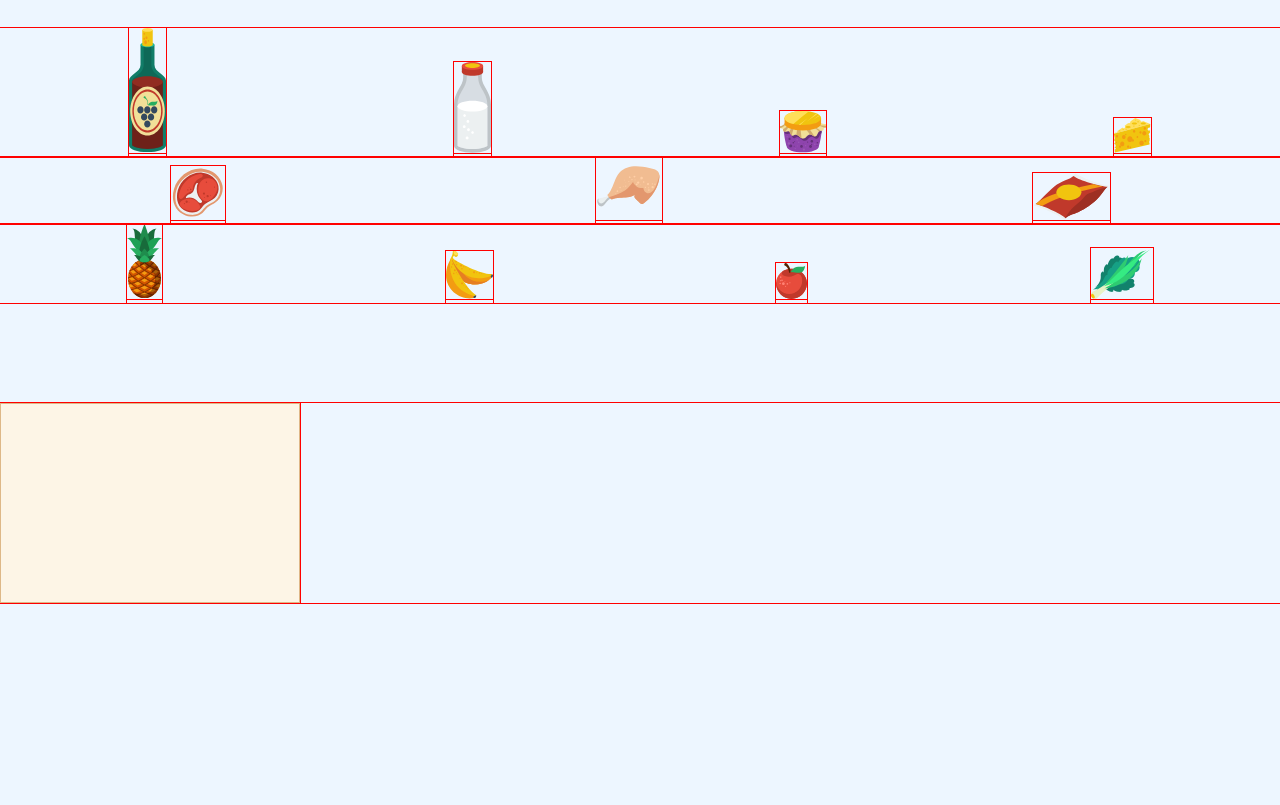
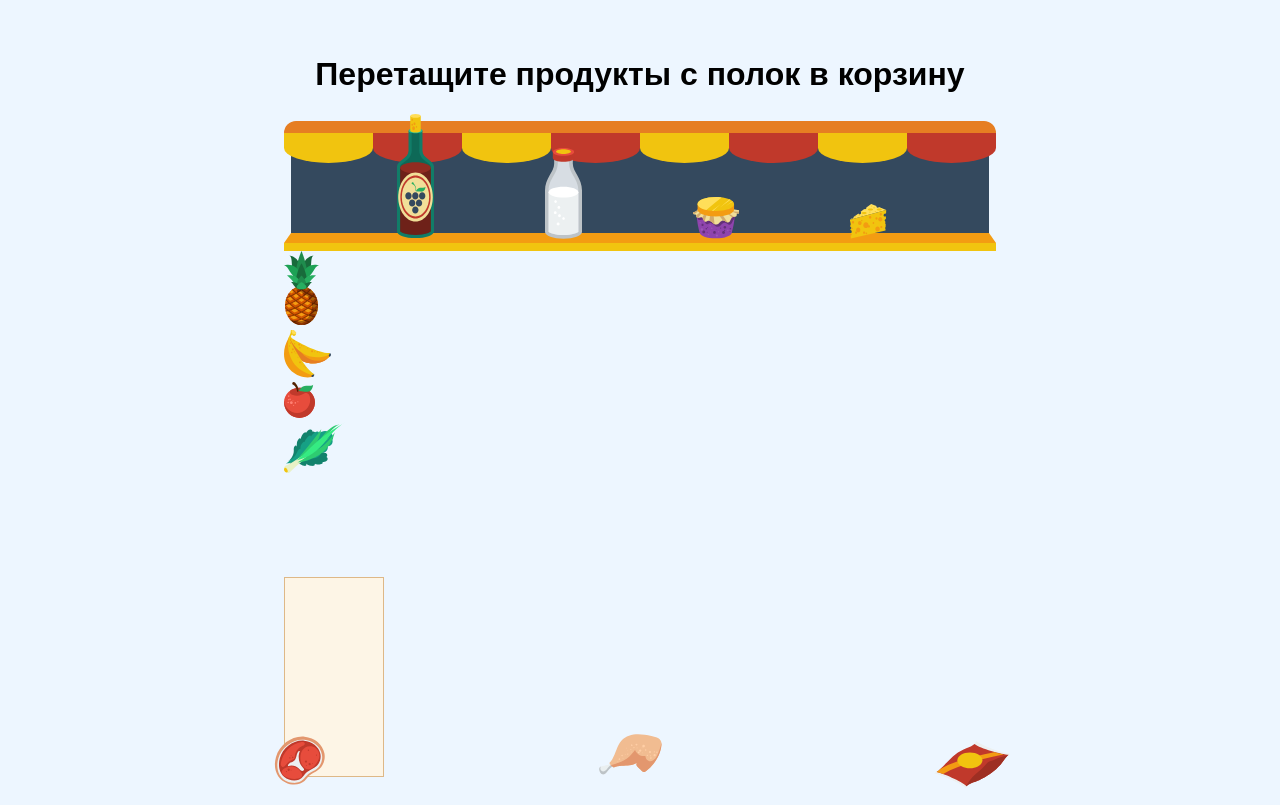
Before and after one commit to AlexanderMorugin/vanilla-js-market, a plain HTML site: page index.html in a window 1280 px wide. Drawn offline with Linux system fonts and the light colour scheme.

Commit message:
began to make html and css coding

```diff
--- a/blocks/cart/cart.css
+++ b/blocks/cart/cart.css
@@ -1,5 +1,5 @@
 .cart {
-  width: 300px;
+  width: 100px;
   height: 200px;
   background: oldlace;
   border: 1px solid burlywood;
--- a/blocks/content/content.css
+++ b/blocks/content/content.css
@@ -1,19 +1,4 @@
 .content {
-  position: relative;
-  padding-top: 28px;
-  /* background: #edf6ff;
-  width: 100%;
-  max-width: 1280px;
-  margin: 0 auto; */
-
-  /* width: 100%; */
-  /* max-width: 276px;
-  margin: 0 auto; */
+  /* position: relative; */
   /* padding-top: 28px; */
 }
-
-/* @media screen and (max-width: 768px) {
-  .content {
-    padding: 0;
-  }
-} */
--- /dev/null
+++ b/blocks/header/header.css
@@ -0,0 +1,5 @@
+.header {
+  display: flex;
+  justify-content: center;
+  padding: 28px;
+}
--- a/blocks/shelf/__item/_dragged/shelf__item_dragged.css
+++ b/blocks/list/__item/_dragged/list__item_dragged.css
@@ -1,3 +1,3 @@
-.shelf__item_dragged {
+.list__item_dragged {
   transform: scale(1.5);
 }
--- a/blocks/shelf/__item/shelf__item.css
+++ b/blocks/list/__item/list__item.css
@@ -1,3 +1,3 @@
-.shelf__item {
+.list__item {
   cursor: grab;
 }
--- a/blocks/shelf/shelf.css
+++ b/blocks/list/list.css
@@ -1,6 +1,6 @@
-.shelf {
+.list {
   display: flex;
-  gap: 30px;
+  gap: 5px;
   justify-content: space-around;
   align-items: flex-end;
 }
--- a/blocks/market/market.css
+++ /dev/null
@@ -1,5 +0,0 @@
-.market {
-  width: 100%;
-  margin: 0 auto;
-  padding: 28px 44px;
-}
--- a/blocks/page/page.css
+++ b/blocks/page/page.css
@@ -1,9 +1,9 @@
 .page {
   background: #edf6ff;
   width: 100%;
-  max-width: 1280px;
+  max-width: 768px;
   margin: 0 auto;
-  /* padding-top: 28px; */
+  padding: 28px;
 
   /*
   -webkit-font-smoothing: antialiased;
--- /dev/null
+++ b/blocks/shelf-base/shelf-base.css
@@ -0,0 +1,4 @@
+.shelf-base {
+  background: #f1c40f;
+  min-height: 8px;
+}
--- /dev/null
+++ b/blocks/shelf-cover/shelf-cover.css
@@ -0,0 +1,8 @@
+.shelf-cover {
+  border-bottom: 10px solid #f39c12;
+  border-left: 7px solid transparent;
+  border-right: 7px solid transparent;
+  height: 0;
+  width: 100%;
+  padding-bottom: 5px;
+}
--- /dev/null
+++ b/blocks/shelf-top/__header/shelf-top__header.css
@@ -0,0 +1,6 @@
+.shelf-top__header {
+  background: #e67e22;
+  min-height: 12px;
+  border-top-left-radius: 30px;
+  border-top-right-radius: 30px;
+}
--- /dev/null
+++ b/blocks/shelf-top/shelf-top.css
@@ -0,0 +1,4 @@
+.shelf-top {
+  /* position: relative; */
+  /* height: 204px; */
+}
--- a/index.html
+++ b/index.html
@@ -6,37 +6,56 @@
     <meta name="description" content="Яндекс Крауд. Магазин" />
     <meta name="author" content="Александр Моругин" />
     <meta name="keywords" content="html, css, javascript" />
+    <link rel="icon" href="./assets/images/img-jam.svg" />
     <title>Яндекс Крауд. Магазин</title>
     <link rel="stylesheet" type="text/css" href="./pages/index.css" />
   </head>
   <body class="page">
+    <header class="header">
+      <h1>Перетащите продукты с полок в корзину</h1>
+    </header>
     <main class="content">
-      <section>
-        <ul id="shelf-top" class="shelf">
-          <!-- Здесь будут вставляться продукты -->
+      <section class="shelf-top">
+        <ul class="umbrella">
+          <li class="umbrella__item"></li>
+          <li class="umbrella__item"></li>
+          <li class="umbrella__item"></li>
+          <li class="umbrella__item"></li>
+          <li class="umbrella__item"></li>
+          <li class="umbrella__item"></li>
+          <li class="umbrella__item"></li>
+          <li class="umbrella__item"></li>
         </ul>
+
+        <div class="shelf-top__header"></div>
+
+        <div class="back"></div>
+
+        <div class="shelf-cover"></div>
+        <div class="shelf-base">
+          <ul id="list-top" class="list">
+            <!-- Здесь будут вставляться продукты -->
+          </ul>
+        </div>
       </section>
 
-      <section>
-        <ul id="shelf-middle" class="shelf">
-          <!-- Здесь будут вставляться продукты -->
-        </ul>
+      <section class="shelf-middle">
+        <ul id="list-middle" class="list">
+      <!-- Здесь будут вставляться продукты -->
+      </ul>
       </section>
 
-      <section>
-        <ul id="shelf-bottom" class="shelf">
-          <!-- Здесь будут вставляться продукты -->
-        </ul>
-      </section>
-
-      <section class="bottom">
-        <div class="cart">
-          <a href="https://lavka.yandex.ru/" target="_blank" class="button"
-            >Оплатить корзину</a
-          >
-        </div>
+      <section class="shelf-bottom">
+        <ul id="list-bottom" class="shelf">
+      <!-- Здесь будут вставляться продукты -->
+      </ul>
       </section>
     </main>
+    <div class="cart">
+      <a href="https://lavka.yandex.ru/" target="_blank" class="button"
+        >Оплатить корзину</a
+      >
+    </div>
     <script src="./scripts/index.js"></script>
   </body>
 </html>
--- a/pages/index.css
+++ b/pages/index.css
@@ -1,18 +1,106 @@
 @import url(../blocks/page/page.css);
-@import url(../blocks/content/content.css);
-@import url(../blocks/shelf/shelf.css);
-@import url(../blocks/shelf/__item/shelf__item.css);
-@import url(../blocks/shelf/__item/_dragged/shelf__item_dragged.css);
+@import url(../blocks/header/header.css);
+/* @import url(../blocks/content/content.css); */
+/* @import url(../blocks/shelf-top/shelf-top.css);
+@import url(../blocks/shelf-top/__header/shelf-top__header.css);
+@import url(../blocks/shelf-top/__umbrella/shelf-top__umbrella.css);
+@import url(../blocks/shelf-top/__item/shelf-top__item.css);
+
+@import url(../blocks/shelf-top/__back/shelf-top__back.css); */
+
+/* @import url(../blocks/shelf-base/shelf-base.css);
+@import url(../blocks/shelf-cover/shelf-cover.css); */
+
+/* @import url(../blocks/list/list.css);
+@import url(../blocks/list/__item/list__item.css);
+@import url(../blocks/list/__item/_dragged/list__item_dragged.css); */
+
 @import url(../blocks/cart/cart.css);
 @import url(../blocks/button/button.css);
 @import url(../blocks/button/_visible/button_visible.css);
 
-
 * {
+  font-family: Arial, Helvetica, sans-serif;
   box-sizing: border-box;
   margin: 0;
   padding: 0;
   list-style: none;
 
-  outline: 1px solid red;
+  /* outline: 1px solid red; */
 }
+
+.shelf-top {
+  position: relative;
+  /* height: 204px; */
+}
+
+.umbrella {
+  position: absolute;
+  top: 12px;
+  right: 0;
+  display: flex;
+  width: 100%;
+  min-height: 30px;
+  /* justify-content: space-between; */
+  /* z-index: 15; */
+}
+
+.umbrella__item {
+  width: 100%;
+  min-height: 30px;
+  background: #f1c40f;
+  border-bottom-left-radius: 50%;
+  border-bottom-right-radius: 50%;
+}
+
+.umbrella__item:nth-child(even) {
+  background: #c0392b;
+}
+
+.shelf-top__header {
+  background: #e67e22;
+  min-height: 12px;
+  border-top-left-radius: 30px;
+  border-top-right-radius: 30px;
+}
+
+.back {
+  background: #34495e;
+  border-left: 7px solid #edf6ff;
+  border-right: 7px solid #edf6ff;
+  height: 100px;
+}
+
+.shelf-cover {
+  border-bottom: 10px solid #f39c12;
+  border-left: 7px solid transparent;
+  border-right: 7px solid transparent;
+  height: 0;
+  width: 100%;
+}
+
+.shelf-base {
+  position: relative;
+  background: #f1c40f;
+  min-height: 8px;
+}
+
+.list {
+  position: absolute;
+  bottom: 8px;
+  left: 2px;
+  right: 8px;
+  display: flex;
+  justify-content: space-evenly;
+  align-items: flex-end;
+  /* gap: 2px; */
+  width: 100%;
+}
+
+.list__item {
+  cursor: grab;
+}
+
+.list__item_dragged {
+  transform: scale(1.5);
+}
--- a/scripts/index.js
+++ b/scripts/index.js
@@ -19,7 +19,7 @@ function showProducts(arr, el) {
   product = document.querySelector(el).innerHTML = arr
     .map(
       (item) =>
-        `<li key='${item.id}' class="shelf__item"><img id='${item.id}' src='assets/images/${item.image}.svg'></li>`
+        `<li key='${item.id}' class="list__item"><img id='${item.id}' src='assets/images/${item.image}.svg'></li>`
     )
     .join('');
 }
@@ -31,12 +31,12 @@ function showButton(item) {
   }
 }
 
-showProducts(products.slice(0, 4), '#shelf-top');
-showProducts(products.slice(4, 7), '#shelf-middle');
-showProducts(products.slice(7, 11), '#shelf-bottom');
+showProducts(products.slice(0, 4), '#list-top');
+showProducts(products.slice(4, 7), '#list-middle');
+showProducts(products.slice(7, 11), '#list-bottom');
 
 // Drag and Drop
-let shelfItems = document.querySelectorAll('.shelf__item');
+let shelfItems = document.querySelectorAll('.list__item');
 let cart = document.querySelector('.cart');
 
 for (item of shelfItems) {
@@ -44,7 +44,7 @@ for (item of shelfItems) {
     e.dataTransfer.setData('data', e.target.id);
 
     let dragged = e.target;
-    dragged.classList.add('shelf__item_dragged');
+    dragged.classList.add('list__item_dragged');
 
     // перемещение над корзиной
     cart.addEventListener('dragover', (e) => {
@@ -55,7 +55,7 @@ for (item of shelfItems) {
     cart.addEventListener('drop', (e) => {
       e.preventDefault();
 
-      dragged.classList.remove('shelf__item_dragged');
+      dragged.classList.remove('list__item_dragged');
       e.target.appendChild(dragged);
 
       count.push(Number(dragged.id));
```
Also changed, not shown: blocks/shelf-top/__back/shelf-top__back.css (added, +8 -0 lines), blocks/shelf-top/__item/shelf-top__item.css (added, +11 -0 lines), blocks/shelf-top/__umbrella/shelf-top__umbrella.css (added, +9 -0 lines), data/product-data.js (deleted, +0 -9 lines), assets/images/img-cart.svg (added).
